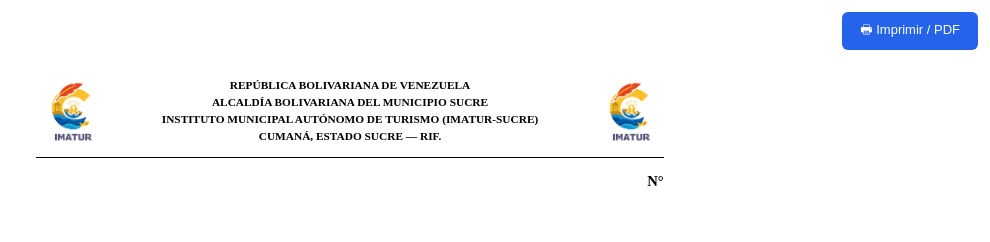
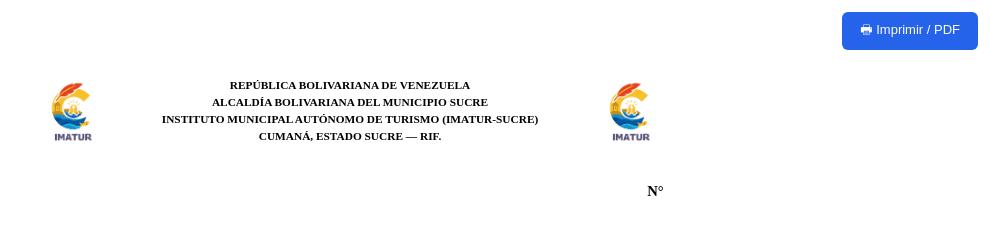
Before and after one commit to Denxxe/SIGTUR-IMATUR, a PHP site: the page made by app/views/empleados/constancia.php in a window 1280 px wide. Shown: the top 242 px of the page, without its empty margins (290-1280 px from the left). Run offline with PHP 8.4, Linux system fonts and the light colour scheme; the template is opened without the code that fills it, so the values that code supplies are empty; some libraries are stand-ins or nearby versions.

Commit message:
style(constancias): quita la línea bajo el encabezado, estilo más similar a los oficios de rutas
Reemplaza el divisor grueso pegado al encabezado por espacio en blanco, dando
un aspecto más limpio y consistente con el formato de los oficios turísticos.

```diff
--- a/app/views/empleados/constancia.php
+++ b/app/views/empleados/constancia.php
@@ -44,10 +44,9 @@ $desemp  = $egresado ? 'desempeñó el cargo' : 'desempeña el cargo';
   * { margin:0; padding:0; box-sizing:border-box; }
   body { font-family:'Times New Roman', serif; font-size:12pt; color:#000; background:#fff; }
   .page { width:21cm; min-height:29.7cm; margin:0 auto; padding:2cm 2.2cm; }
-  .header { display:flex; align-items:center; justify-content:space-between; margin-bottom:0.3cm; }
+  .header { display:flex; align-items:center; justify-content:space-between; margin-bottom:1cm; }
   .logo-box { width:70px; height:70px; display:flex; align-items:center; justify-content:center; }
   .header-text { flex:1; text-align:center; font-size:8.5pt; line-height:1.5; text-transform:uppercase; font-weight:bold; }
-  .divider { border-top:1.5px solid #000; margin:0.3cm 0; }
   .doc-nro { text-align:right; font-size:11pt; margin:0.4cm 0 1cm; }
   .titulo { text-align:center; font-size:14pt; font-weight:bold; text-transform:uppercase; text-decoration:underline; margin-bottom:1.2cm; letter-spacing:1px; }
   .cuerpo { font-size:12pt; line-height:2; text-align:justify; margin-bottom:1.5cm; }
@@ -79,7 +78,6 @@ $desemp  = $egresado ? 'desempeñó el cargo' : 'desempeña el cargo';
       <img src="<?php echo URL_ROOT; ?>/public/assets/images/Logo_imatur-removebg-preview.png" style="max-width:64px;max-height:64px;object-fit:contain;" onerror="this.style.display='none'">
     </div>
   </div>
-  <div class="divider"></div>
 
   <div class="doc-nro"><strong>N° <?php echo $v($co->numero); ?></strong></div>
 
```
